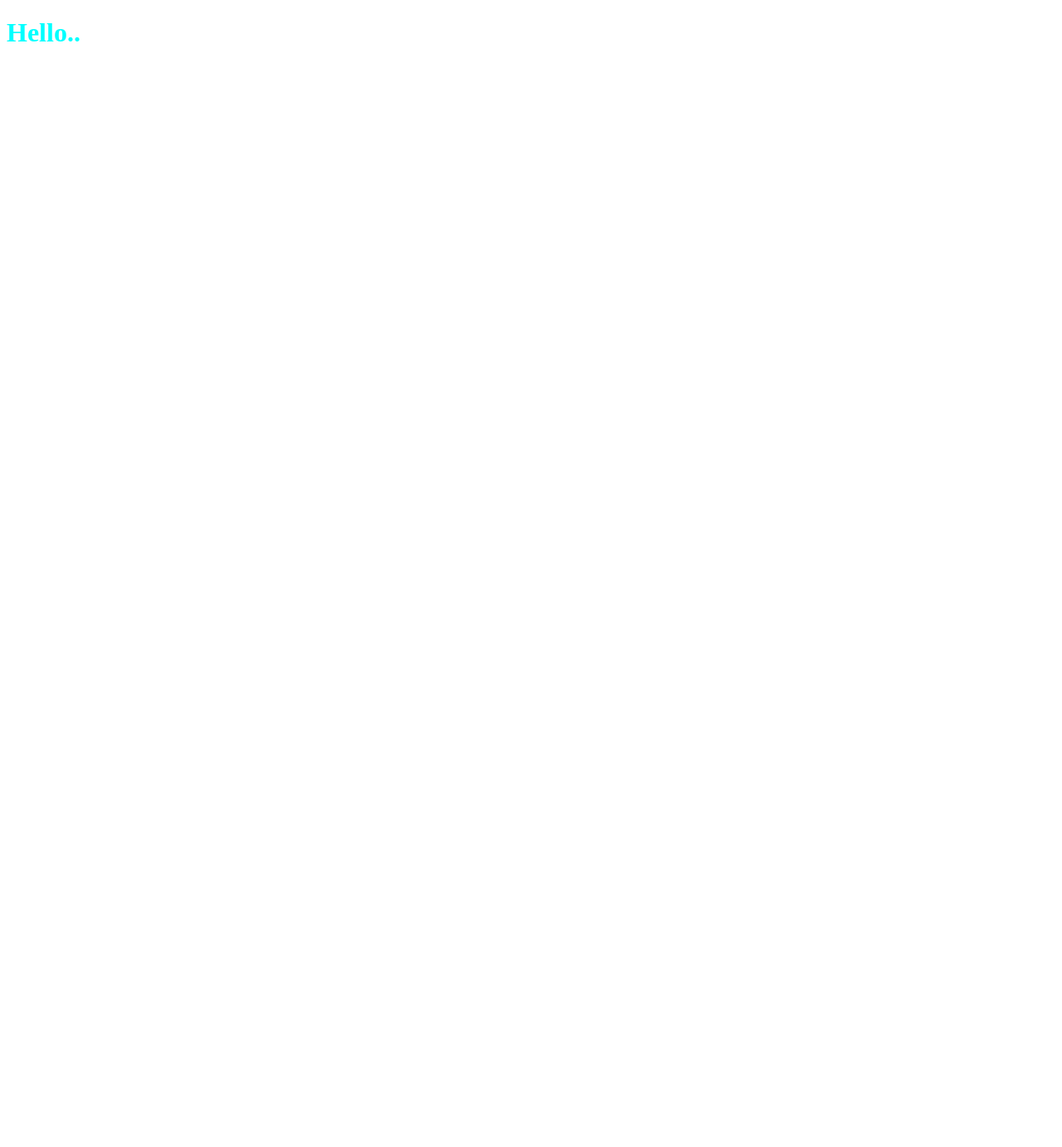
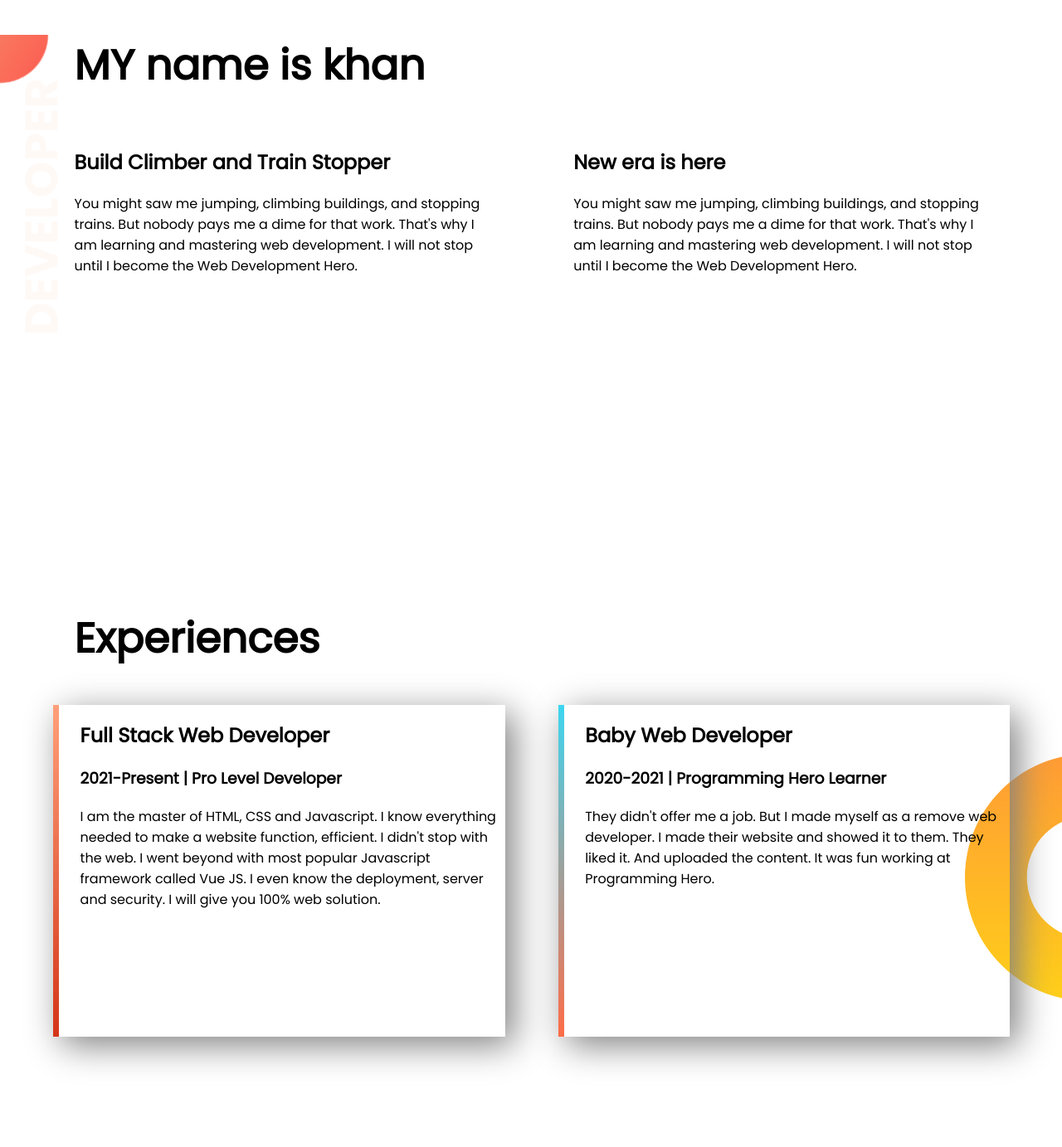
Before and after one commit to almaskhanzz/practices_new, a plain HTML site: page index.html in a window 1280 px wide. Shown: the whole page at 83% size. Before the commit the page ends 800 px from the top, so only its background shows below. Drawn offline with Linux system fonts and the light colour scheme.

Commit message:
second commit

```diff
--- a/index.html
+++ b/index.html
@@ -7,10 +7,44 @@
     <meta name="viewport" content="width=device-width, initial-scale=1.0">
     <title>Practice Session 2</title>
     <link rel="stylesheet" href="style.css">
+    <link rel="preconnect" href="https://fonts.googleapis.com">
+    <link rel="preconnect" href="https://fonts.gstatic.com" crossorigin>
+    <link href="https://fonts.googleapis.com/css2?family=Poppins&display=swap" rel="stylesheet">
 </head>
 
 <body>
-    <h1>Hello..</h1>
+    <section id="top-banner">
+        <h1>MY name is khan</h1>
+        <div class="div-width">
+            <h2>Build Climber and Train Stopper</h2>
+            <p>You might saw me jumping, climbing buildings, and stopping trains. But nobody pays me a dime for that
+                work. That's why I am learning and mastering web development. I will not stop until I become the Web
+                Development Hero.</p>
+        </div>
+        <div class="div-width">
+            <h2>New era is here</h2>
+            <p>You might saw me jumping, climbing buildings, and stopping trains. But nobody pays me a dime for that
+                work. That's why I am learning and mastering web development. I will not stop until I become the Web
+                Development Hero.</p>
+        </div>
+    </section>
+    <section id="exp">
+        <h1>Experiences</h1>
+        <div class="div-width" id="stack">
+            <h2>Full Stack Web Developer</h2>
+            <h3>2021-Present | Pro Level Developer</h3>
+            <p>I am the master of HTML, CSS and Javascript. I know everything needed to make a website function,
+                efficient. I didn't stop with the web. I went beyond with most popular Javascript framework called Vue
+                JS. I even know the deployment, server and security. I will give you 100% web solution.</p>
+        </div>
+        <div class="div-width" id="baby">
+            <h2>Baby Web Developer</h2>
+            <h3>2020-2021 | Programming Hero Learner</h3>
+            <p>They didn't offer me a job. But I made myself as a remove web developer. I made their website and showed
+                it to them. They liked it. And uploaded the content. It was fun working at Programming Hero.</p>
+        </div>
+
+    </section>
 </body>
 
 </html>
--- a/style.css
+++ b/style.css
@@ -1,3 +1,43 @@
+body{
+    margin: 0;
+    font-family: 'Poppins', sans-serif;
+}
 h1{
-    color: aqua;
+    margin-left: 2%;
+    padding-left: 5%;
+    font-size: 50px;
 }
+section{
+    height: 500px;
+    padding-bottom: 150px;
+}
+.div-width{
+    float: left;
+    width: 40%;
+    padding-left: 2%;
+    margin-left: 5%;
+}
+#exp div{
+    box-shadow: 10px 10px 40px grey;
+    height: 80%;
+}
+#stack{
+    border-left: 7px solid;
+    border-image: linear-gradient(180deg, lightsalmon, #d43518);
+    border-image-slice: 1;
+}
+#baby{
+    border-left: 7px solid;
+    border-image: linear-gradient(180deg, #3cd6f1, #ff6c47);
+    border-image-slice: 1;
+}
+#top-banner{
+    background-image: url(images/top-banner.png);
+    background-repeat: no-repeat;
+
+}
+#exp{
+    background-image: url(images/dream-bg.png);
+    background-repeat: no-repeat;
+    background-position: right;
+}
```
Also changed, not shown: images/dream-bg.png (added), images/exp-bg.png (added), images/top-banner.png (added).
